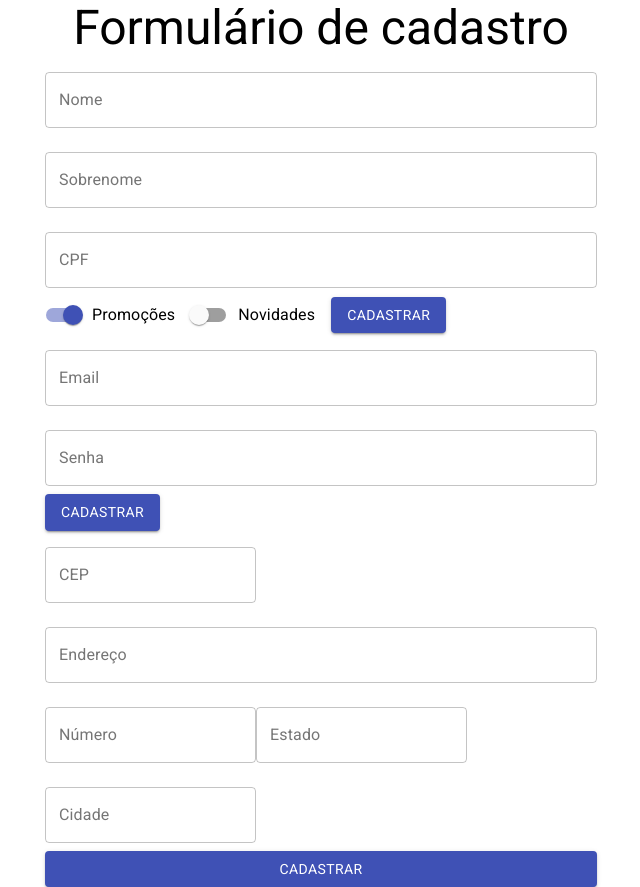
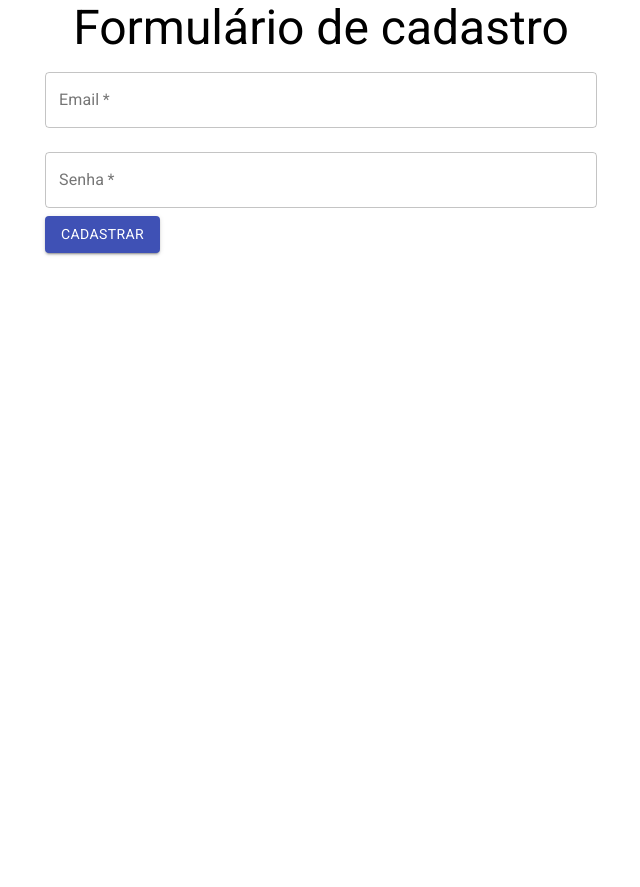
Before and after one commit to lucasviinic/formacao-reactjs, a React (Create React App) app in the folder hooks_contexts_and_best_practices/: page / in a window 1280 px wide. Shown: the whole page, without its empty margins (319-959 px from the left). After the commit the page ends 800 px from the top, so only its background shows below. Built offline with nearby package versions, Linux system fonts and the light colour scheme.

Commit message:
Separando formulários
- Limitações do JSX com switchs
- Chamando funções dentro do JSX
- Relembrando closures e escopos
vantagens da injeção de dependências dentro do projeto
- Reutilização de componentes
- Refatoração do Switch case e melhores estruturas de código

```diff
--- a/hooks_contexts_and_best_practices/src/components/FormularioCadastro/DadosEntrega.jsx
+++ b/hooks_contexts_and_best_practices/src/components/FormularioCadastro/DadosEntrega.jsx
@@ -8,6 +8,7 @@
         id="cep"
         label="CEP"
         type="number"
+        required
         variant="outlined"
         margin="normal"
       />
@@ -15,6 +16,7 @@
         id="endereco"
         label="Endereço"
         type="text"
+        required
         variant="outlined"
         margin="normal"
         fullWidth
@@ -23,6 +25,7 @@
         id="numero"
         label="Número"
         type="number"
+        required
         variant="outlined"
         margin="normal"
       />
@@ -30,6 +33,7 @@
         id="estado"
         label="Estado"
         type="text"
+        required
         variant="outlined"
         margin="normal"
       />
@@ -37,6 +41,7 @@
         id="cidade"
         label="Cidade"
         type="text"
+        required
         variant="outlined"
         margin="normal"
       />
--- a/hooks_contexts_and_best_practices/src/components/FormularioCadastro/DadosPessoais.jsx
+++ b/hooks_contexts_and_best_practices/src/components/FormularioCadastro/DadosPessoais.jsx
@@ -22,6 +22,7 @@
         }}
         id="nome"
         label="Nome"
+        required
         variant="outlined"
         margin="normal"
         fullWidth
@@ -33,6 +34,7 @@
         }}
         id="sobrenome"
         label="Sobrenome"
+        required
         variant="outlined"
         margin="normal"
         fullWidth
@@ -50,6 +52,7 @@
         helperText={erros.cpf.texto}
         id="CPF"
         label="CPF"
+        required
         variant="outlined"
         margin="normal"
         fullWidth
--- a/hooks_contexts_and_best_practices/src/components/FormularioCadastro/DadosUsuario.jsx
+++ b/hooks_contexts_and_best_practices/src/components/FormularioCadastro/DadosUsuario.jsx
@@ -1,13 +1,17 @@
 import React from "react";
 import { TextField, Button, Switch, FormControlLabel } from "@material-ui/core";
 
-function DadosUsuario() {
+function DadosUsuario({aoEnviar}) {
   return (
-    <form>
+    <form onSubmit={(event) => {
+      event.preventDefault();
+      aoEnviar();
+    }}>
       <TextField
         id="email"
         label="Email"
         type="email"
+        required
         variant="outlined"
         margin="normal"
         fullWidth
@@ -16,6 +20,7 @@
         id="senha"
         label="Senha"
         type="password"
+        required
         variant="outlined"
         margin="normal"
         fullWidth
--- a/hooks_contexts_and_best_practices/src/components/FormularioCadastro/FormularioCadastro.jsx
+++ b/hooks_contexts_and_best_practices/src/components/FormularioCadastro/FormularioCadastro.jsx
@@ -1,14 +1,25 @@
-import React, { Fragment } from "react";
+import React, { Fragment, useState } from "react";
 import DadosPessoais from "./DadosPessoais";
 import DadosUsuario from "./DadosUsuario";
 import DadosEntrega from './DadosEntrega'
 
 function FormularioCadastro({aoEnviar, validarCPF}) {
+
+  const [etapaAtual, setEtapaAtual] = useState(0)
+
+  const formulario = [
+    <DadosUsuario aoEnviar={proximo} />,
+    <DadosPessoais aoEnviar={proximo} validarCPF={validarCPF} />,
+    <DadosEntrega aoEnviar={aoEnviar}/>
+  ]
+
+  function proximo(){
+    setEtapaAtual(etapaAtual+1)
+  }
+
   return (
     <Fragment>
-      <DadosPessoais aoEnviar={aoEnviar} validarCPF={validarCPF}/>
-      <DadosUsuario />
-      <DadosEntrega />
+      { formulario[etapaAtual] }
     </Fragment>
   )
 }
```
